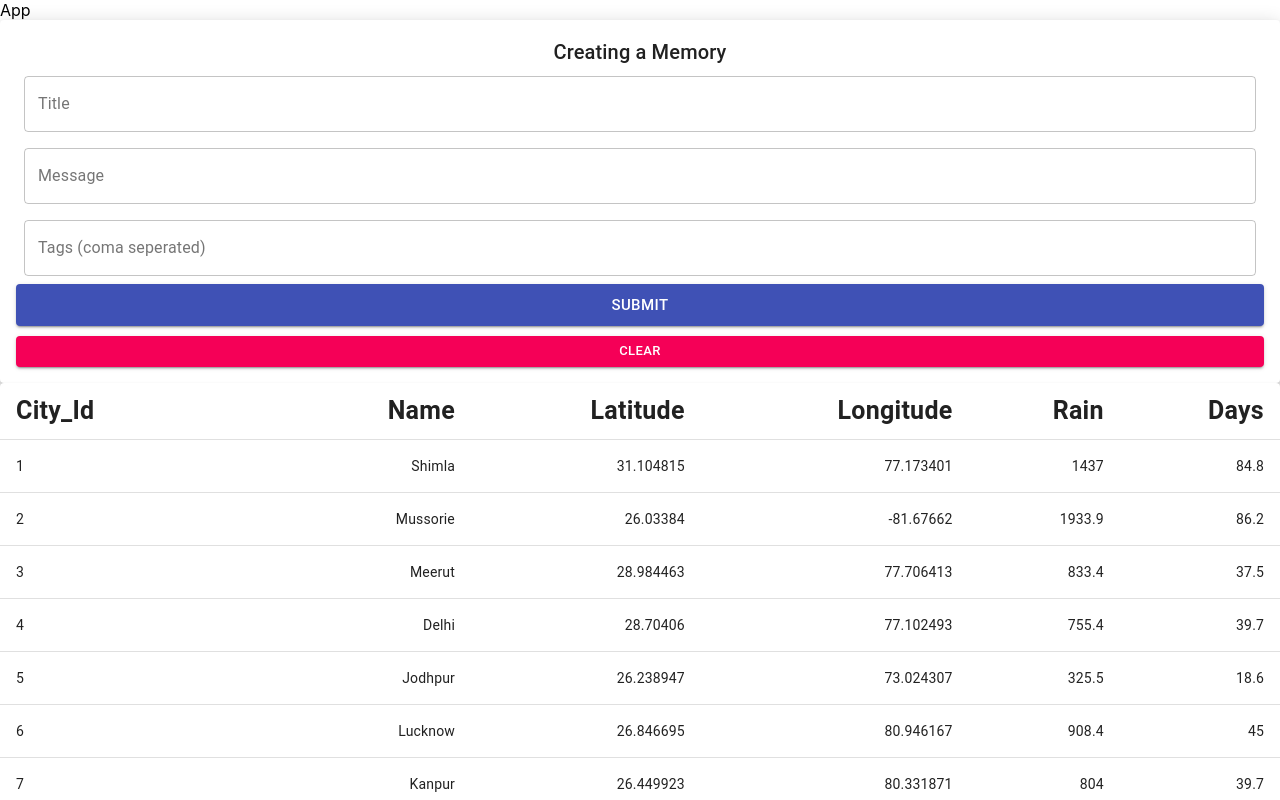
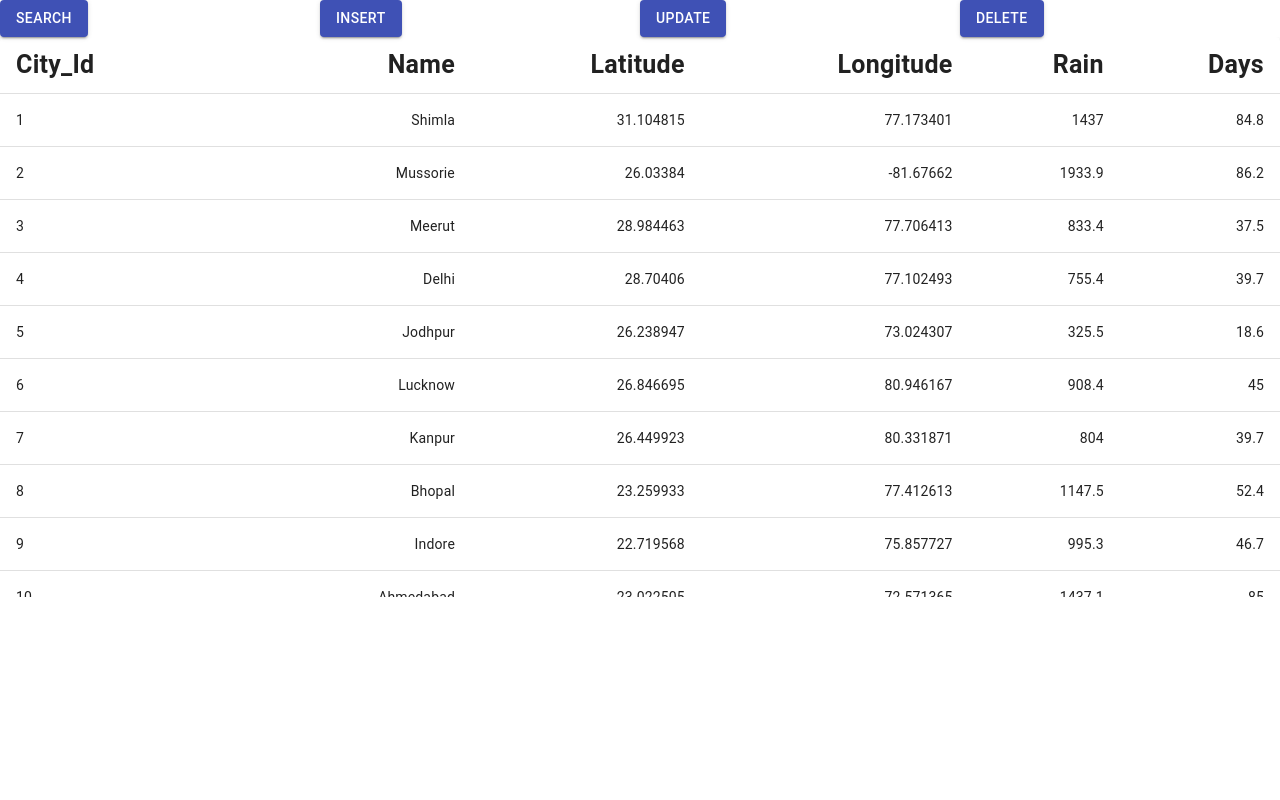
Before and after one commit to prashantbharati/atlanfront, a React (Create React App) app: page / in a window 1280 px wide. Shown: the top 800 px of the page. Built offline with nearby package versions, Linux system fonts and the light colour scheme.

Commit message:
form aligned

```diff
--- a/src/App.js
+++ b/src/App.js
@@ -2,12 +2,58 @@ import React from "react";
 import cities from "./citydetails";
 import Form from "./components/Form/Form1";
 import BasicTable from "./Table";
+import {
+  Container,
+  Grow,
+  Grid,
+  Paper,
+  AppBar,
+  TextField,
+  Button,
+} from "@material-ui/core";
 const App = () => {
   return (
     <>
-      <div>App</div>
-      <Form />
-      <BasicTable data1={cities} />
+      {/*first enter input field */}
+
+      <Grid container>
+        <Grid item sm={3}>
+          <Button variant="contained" color="primary">
+            Search
+          </Button>
+        </Grid>
+        <Grid item sm={3}>
+          <Button variant="contained" color="primary">
+            Insert
+          </Button>
+        </Grid>
+        <Grid item sm={3}>
+          <Button variant="contained" color="primary">
+            Update
+          </Button>
+        </Grid>
+        <Grid item sm={3}>
+          <Button variant="contained" color="primary">
+            Delete
+          </Button>
+        </Grid>
+      </Grid>
+
+      <div
+        style={{
+          display: "none",
+          flexDirection: "column",
+          justifyContent: "center",
+          alignItems: "center",
+        }}
+      >
+        <div style={{ width: "30%" }}>
+          <Form />
+        </div>
+      </div>
+      <div style={{ height: "70vh", overflow: "scroll" }}>
+        <BasicTable data1={cities} />
+      </div>
     </>
   );
 };
--- a/src/components/Form/Form1.js
+++ b/src/components/Form/Form1.js
@@ -23,7 +23,7 @@ const Form = ({ currentId, setCurrentId }) => {
   const handleSubmit = async (e) => {
     e.preventDefault();
 
-    console.log(e);
+    console.log(postData);
   };
 
   return (
@@ -37,6 +37,8 @@ const Form = ({ currentId, setCurrentId }) => {
         <Typography variant="h6">
           {currentId ? "Editing" : "Creating"} a Memory{" "}
         </Typography>
+
+        <Typography></Typography>
 
         <TextField
           name="title"
```
